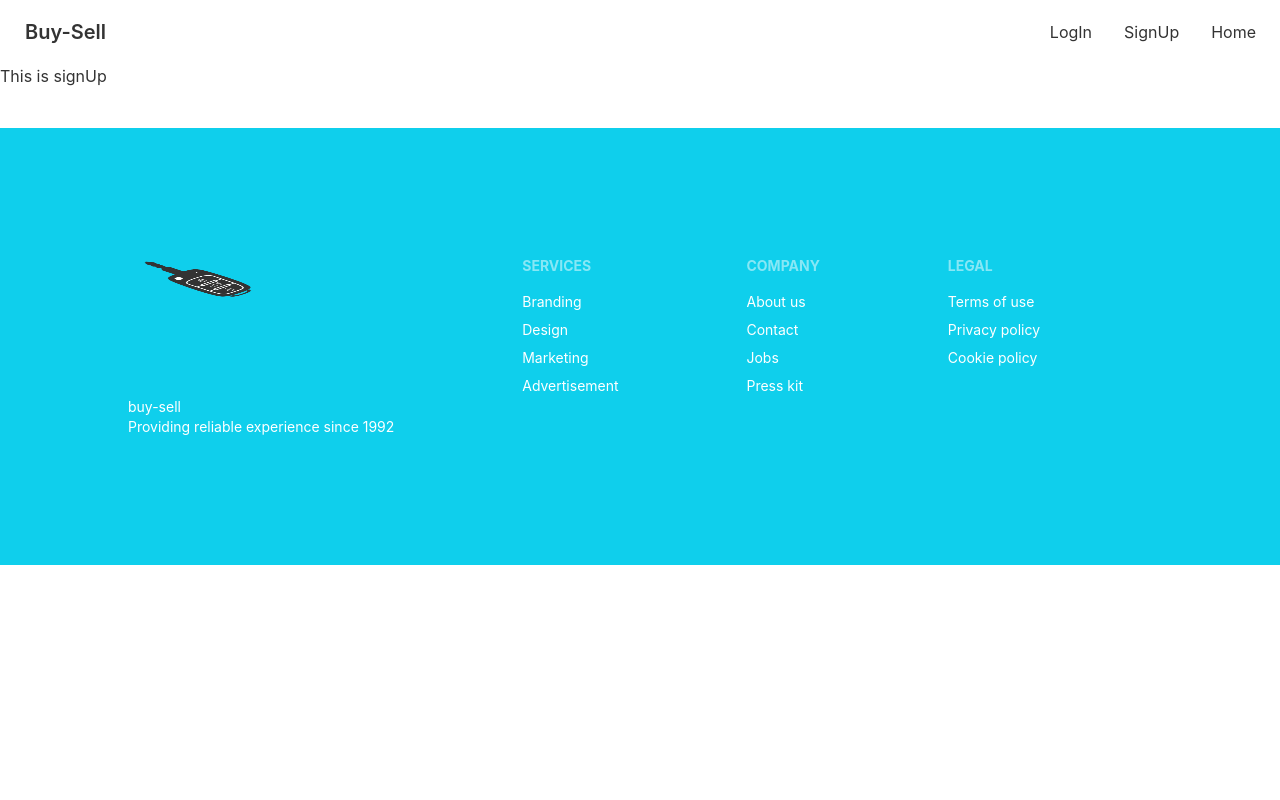
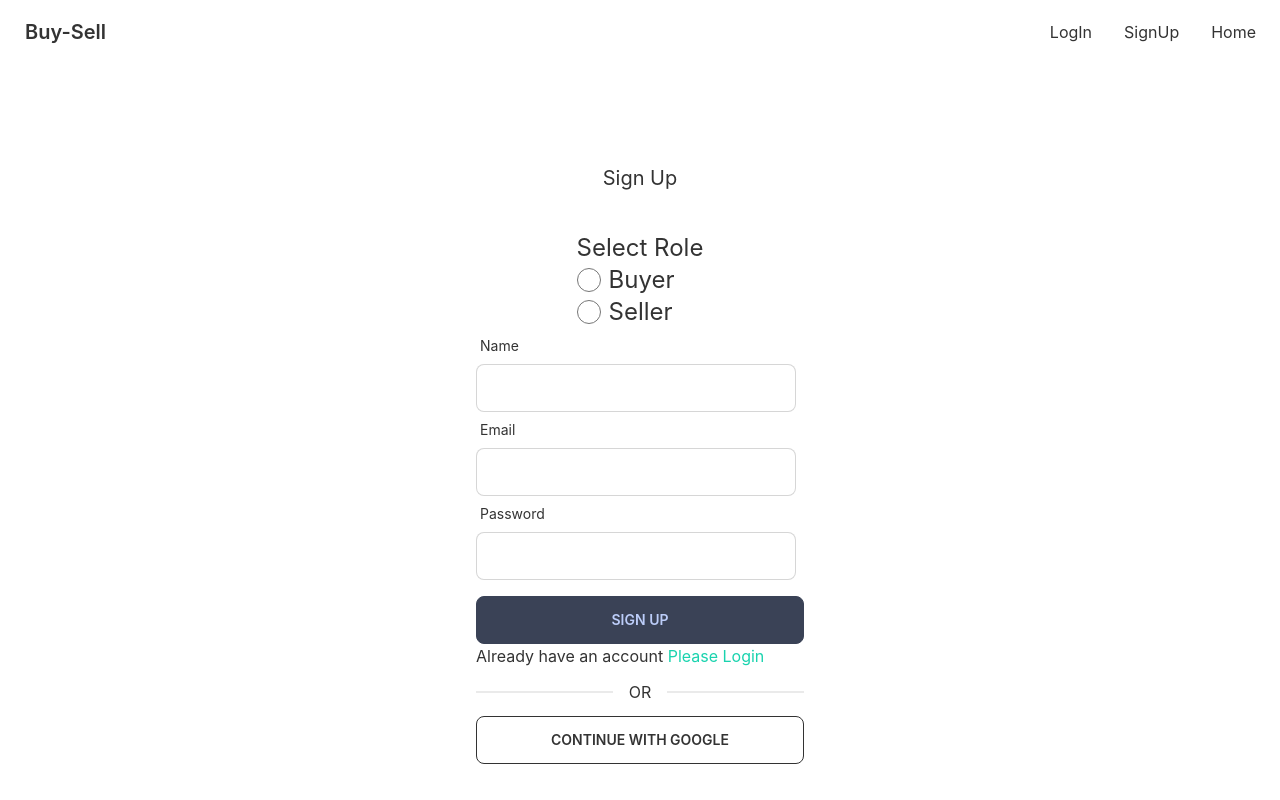
Before and after one commit to ashikbau/buy-and-sell, a React (Create React App) app: page /signup in a window 1280 px wide. Shown: the top 800 px of the page. Built offline with nearby package versions, Linux system fonts and the light colour scheme.

Commit message:
added login and signup form

```diff
--- a/package.json
+++ b/package.json
@@ -10,6 +10,7 @@
     "daisyui": "^2.41.0",
     "react": "^18.2.0",
     "react-dom": "^18.2.0",
+    "react-hook-form": "^7.39.5",
     "react-hot-toast": "^2.4.0",
     "react-router-dom": "^6.4.3",
     "react-scripts": "5.0.1",
--- a/src/Pages/CarCategory/CarCategory.js
+++ b/src/Pages/CarCategory/CarCategory.js
@@ -3,37 +3,42 @@ import CategoryCar from './CategoryCar';
 import caricon from '../../assets/caricon.png'
 import minibus from '../../assets/minibus.png'
 import bike from '../../assets/bike.png'
+import { Link } from 'react-router-dom';
 
 const CarCategory = () => {
     const carData = [
         {
             id: 1,
             category: 'Private Car',
-            icon:caricon,
-            bgClass:'bg-gradient-to-r from-primary to-secondary'
+            icon: caricon,
+            bgClass: 'bg-gradient-to-r from-primary to-secondary'
         },
         {
             id: 2,
             category: 'Mini Bus',
-            icon:minibus,
-            bgClass:'bg-accent'
+            icon: minibus,
+            bgClass: 'bg-accent'
         },
         {
             id: 3,
             category: 'Bike',
-            icon:bike,
-            bgClass:'bg-gradient-to-r from-primary to-secondary'
+            icon: bike,
+            bgClass: 'bg-gradient-to-r from-primary to-secondary'
         },
     ]
     return (
+        <div>
+            <h2 className='text-center text-3xl text-primary font-bold mt-10'>Please Click Your Category</h2>
             <div className='grid gap-6 grid-cols-1 md:grid-cols-2 lg:grid-cols-3'>
                 {
-             carData.map(card=><CategoryCar
+                    carData.map(card => <CategoryCar
                         key={card.id}
                         card={card}
 
                     ></CategoryCar>)
                 }
+
+            </div>
         </div>
     );
 };
--- a/src/Pages/CarCategory/CategoryCar.js
+++ b/src/Pages/CarCategory/CategoryCar.js
@@ -9,6 +9,7 @@ const CategoryCar = ({card}) => {
             <img src={icon} alt="Movie" />
             </figure>
         <div className="card-body">
+
            <Link to={`/category/${id}`}> <h2 className="card-title">{category}</h2></Link>
 
 
--- a/src/Pages/Login.js
+++ b/src/Pages/Login.js
@@ -1,10 +1,87 @@
 import React from 'react';
+import { useForm } from 'react-hook-form';
+import { Link } from 'react-router-dom';
 
 const Login = () => {
+
+const { register, formState: { errors }, handleSubmit } = useForm();
+const handleLogin = data => {
+
+    console.log(data);
+
+}
+
+
     return (
-        <div>
-            <h2>This is login</h2>
+        <div className='h-[800px] flex justify-center items-center'>
+        <div className='w-96 p-7'>
+            <h2 className='text-xl text-center'>Login</h2>
+            <form onSubmit={handleSubmit(handleLogin)}>
+            <div className="grid justify-center mt-10">
+                    <div>
+                        <p className='text-2xl'> Select Role</p>
+                    </div>
+                    <div className='flex items-center space-x-2'>
+                        <input
+                        type="radio"
+                        value='buyer'
+                        className='w-6 h-6'
+                        {...register('role',{required:true})}
+
+                        />
+                        <p className='text-2xl'>Buyer</p>
+
+                    </div>
+                    <div className='flex items-center space-x-2'>
+                        <input
+                        type="radio"
+                        value='seller'
+                        className='w-6 h-6'
+                        {...register('role',{required:true})}
+
+                        />
+                        <p className='text-2xl'>Seller</p>
+
+                    </div>
+
+                </div>
+                <div className="form-control w-full max-w-xs">
+                    <label className="label"> <span className="label-text">Email</span></label>
+                    <input type="text"
+                        {...register("email", {
+                            required: "Email Address is required"
+                        })}
+                        className="input input-bordered w-full max-w-xs" />
+                    {errors.email && <p className='text-red-600'>{errors.email?.message}</p>}
+                </div>
+
+                <div className="form-control w-full max-w-xs">
+                    <label className="label"> <span className="label-text">Password</span></label>
+                    <input type="password"
+                        {...register("password", {
+                            required: "Password is required",
+                            minLength: { value: 6, message: 'Password must be 6 characters or longer' }
+                        })}
+
+
+                        className="input input-bordered w-full max-w-xs" />
+                    <label className="label"> <span className="label-text">Forget Password?</span></label>
+                    {errors.password && <p className='text-red-600'>{errors.password?.message}</p>}
+
+                </div>
+
+
+
+                <input className='btn btn-accent w-full' value="Login" type="submit" />
+                <div>
+                    {/* {loginError && <p className='text-red-600'>{loginError}</p>} */}
+                </div>
+            </form>
+            <p>New to Doctors Portal <Link className='text-secondary' to="/signup">Create new Account</Link></p>
+            <div className="divider">OR</div>
+            <button className='btn btn-outline w-full'>CONTINUE WITH GOOGLE</button>
         </div>
+    </div>
     );
 };
 
--- a/src/Pages/Signup.js
+++ b/src/Pages/Signup.js
@@ -1,9 +1,80 @@
 import React from 'react';
+import { useForm } from 'react-hook-form';
+import { Link } from 'react-router-dom';
 
 const Signup = () => {
+    const { register, handleSubmit, formState: { errors } } = useForm();
+
+    const handleSignUp = data => {
+        console.log(data)
+
+    }
     return (
-        <div>
-            <h2>This is signUp</h2>
+        <div className='h-[800px] flex justify-center items-center'>
+            <div className='w-96 p-7'>
+                <h2 className='text-xl text-center'>Sign Up</h2>
+                <form onSubmit={handleSubmit(handleSignUp)}>
+                <div className="grid justify-center mt-10">
+                    <div>
+                        <p className='text-2xl'> Select Role</p>
+                    </div>
+                    <div className='flex items-center space-x-2'>
+                        <input
+                        type="radio"
+                        value='buyer'
+                        className='w-6 h-6'
+                        {...register('role',{required:true})}
+
+                        />
+                        <p className='text-2xl'>Buyer</p>
+
+                    </div>
+                    <div className='flex items-center space-x-2'>
+                        <input
+                        type="radio"
+                        value='seller'
+                        className='w-6 h-6'
+                        {...register('role',{required:true})}
+
+                        />
+                        <p className='text-2xl'>Seller</p>
+
+                    </div>
+
+                </div>
+                    <div className="form-control w-full max-w-xs">
+                        <label className="label"> <span className="label-text">Name</span></label>
+                        <input type="text" {...register("name", {
+                            required: "Name is Required"
+                        })} className="input input-bordered w-full max-w-xs" />
+                        {errors.name && <p className='text-red-500'>{errors.name.message}</p>}
+                    </div>
+                    <div className="form-control w-full max-w-xs">
+                        <label className="label"> <span className="label-text">Email</span></label>
+                        <input type="email" {...register("email", {
+                            required: true
+                        })} className="input input-bordered w-full max-w-xs" />
+                        {errors.email && <p className='text-red-500'>{errors.email.message}</p>}
+                    </div>
+                    <div className="form-control w-full max-w-xs">
+                        <label className="label"> <span className="label-text">Password</span></label>
+                        <input type="password" {...register("password", {
+                            required: "Password is required",
+                            minLength: { value: 6, message: "Password must be 6 characters long" },
+                            pattern: { value: /(?=.*[A-Z])(?=.*[!@#$&*])(?=.*[0-9])/, message: 'Password must have uppercase, number and special characters' }
+                        })} className="input input-bordered w-full max-w-xs" />
+                        {errors.password && <p className='text-red-500'>{errors.password.message}</p>}
+                    </div>
+
+                    <input className='btn btn-accent w-full mt-4' value="Sign Up" type="submit" />
+
+                    {/* {signUpError && <p className='text-red-600'>{signUpError}</p>} */}
+                </form>
+                <p>Already have an account <Link className='text-secondary' to="/login">Please Login</Link></p>
+                <div className="divider">OR</div>
+                <button className='btn btn-outline w-full'>CONTINUE WITH GOOGLE</button>
+
+            </div>
         </div>
     );
 };
```
Also changed, not shown: 2 other files (tests, documents, lock files or other folders). Lines whose indentation alone changed are shown as unchanged.
